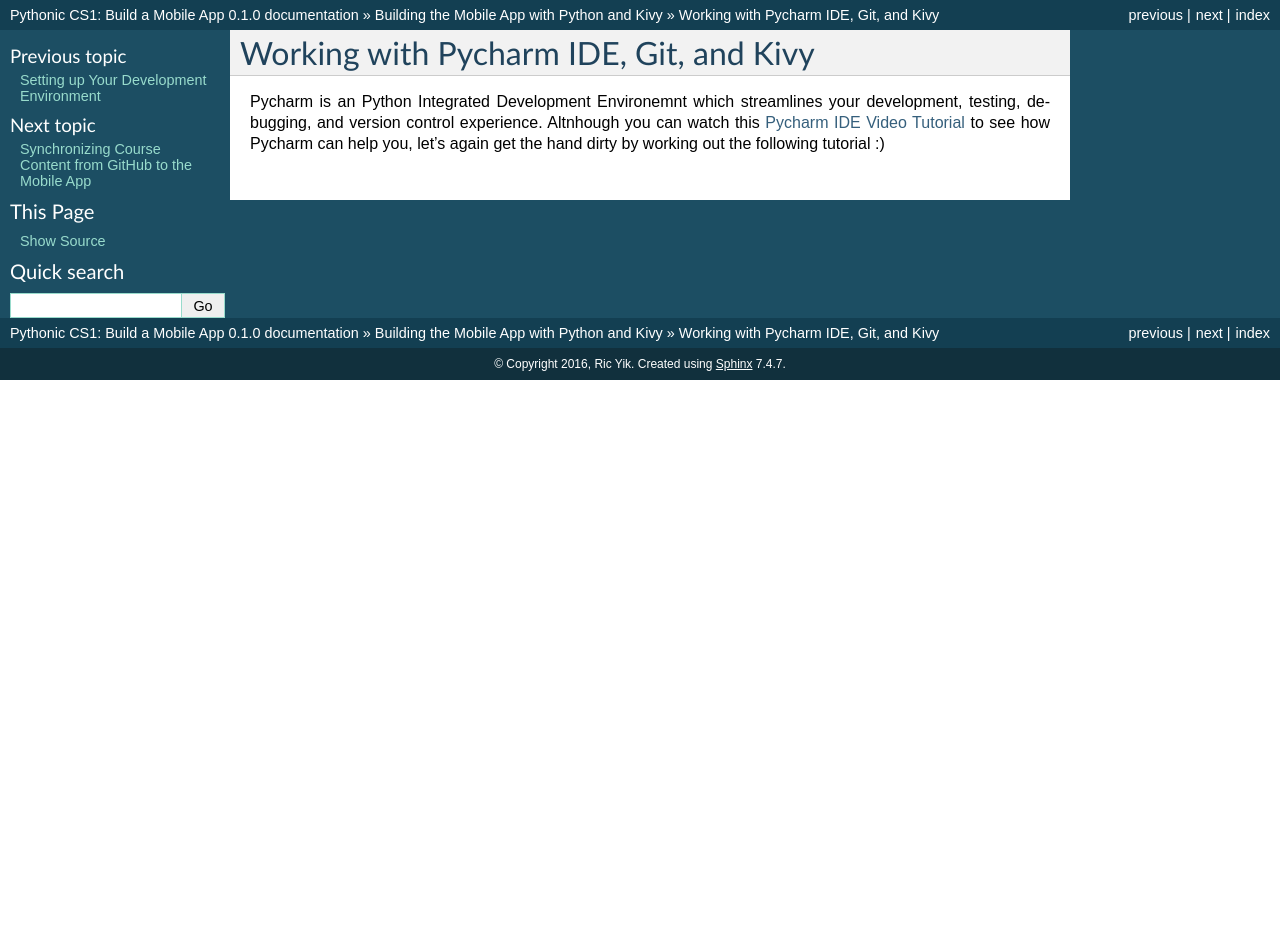
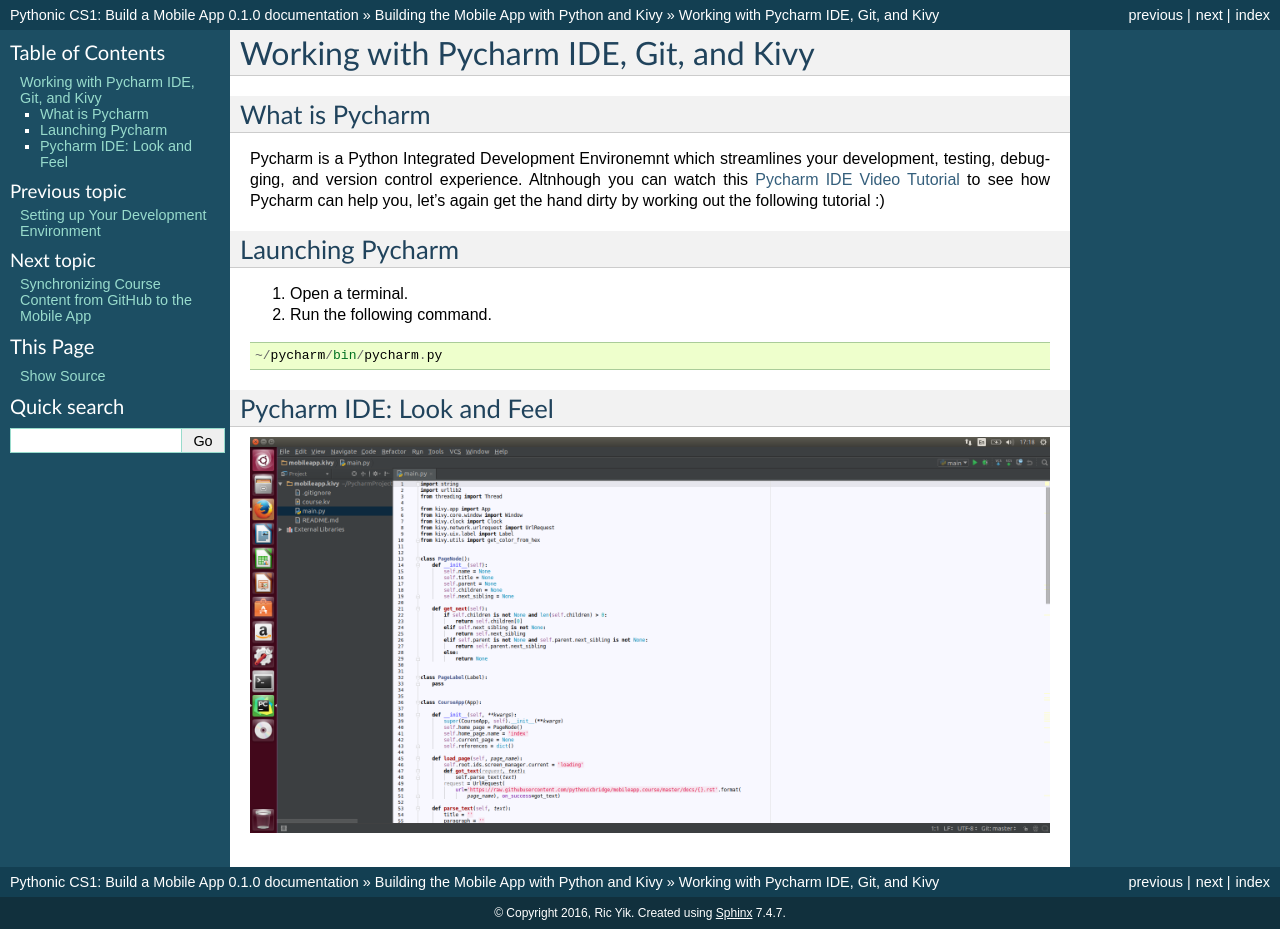
Before and after one commit to Aashritha27/mobileapp.course, a Sphinx documentation site: the page built from docs/working-with-pycharm-ide.rst, in a window 1280 px wide. Built offline with Sphinx 7.4.7, drawn with Linux system fonts in a browser that asks for light colours; before the commit the page ends 900 px from its top, so only the background shows below that.

Commit message:
PyCharm.png

```diff
--- a/docs/working-with-pycharm-ide.rst
+++ b/docs/working-with-pycharm-ide.rst
@@ -1,4 +1,22 @@
 Working with Pycharm IDE, Git, and Kivy
 =======================================
 
-Pycharm is an Python Integrated Development Environemnt which streamlines your development, testing, debugging, and version control experience. Altnhough you can watch this `Pycharm IDE Video Tutorial <https://www.youtube.com/watch?v=BPC-bGdBSM8&list=PLQ176FUIyIUZ1mwB-uImQE-gmkwzjNLjP>`_ to see how Pycharm can help you, let's again get the hand dirty by working out the following tutorial :)
+What is Pycharm
+~~~~~~~~~~~~~~~
+
+Pycharm is a Python Integrated Development Environemnt which streamlines your development, testing, debugging, and version control experience. Altnhough you can watch this `Pycharm IDE Video Tutorial <https://www.youtube.com/watch?v=BPC-bGdBSM8&list=PLQ176FUIyIUZ1mwB-uImQE-gmkwzjNLjP>`_ to see how Pycharm can help you, let's again get the hand dirty by working out the following tutorial :)
+
+Launching Pycharm
+~~~~~~~~~~~~~~~~~
+
+#. Open a terminal.
+#. Run the following command.
+
+.. code::
+
+  ~/pycharm/bin/pycharm.py
+
+Pycharm IDE: Look and Feel
+~~~~~~~~~~~~~~~~~~~~~~~~~~
+
+.. image:: pycharm.png
```
